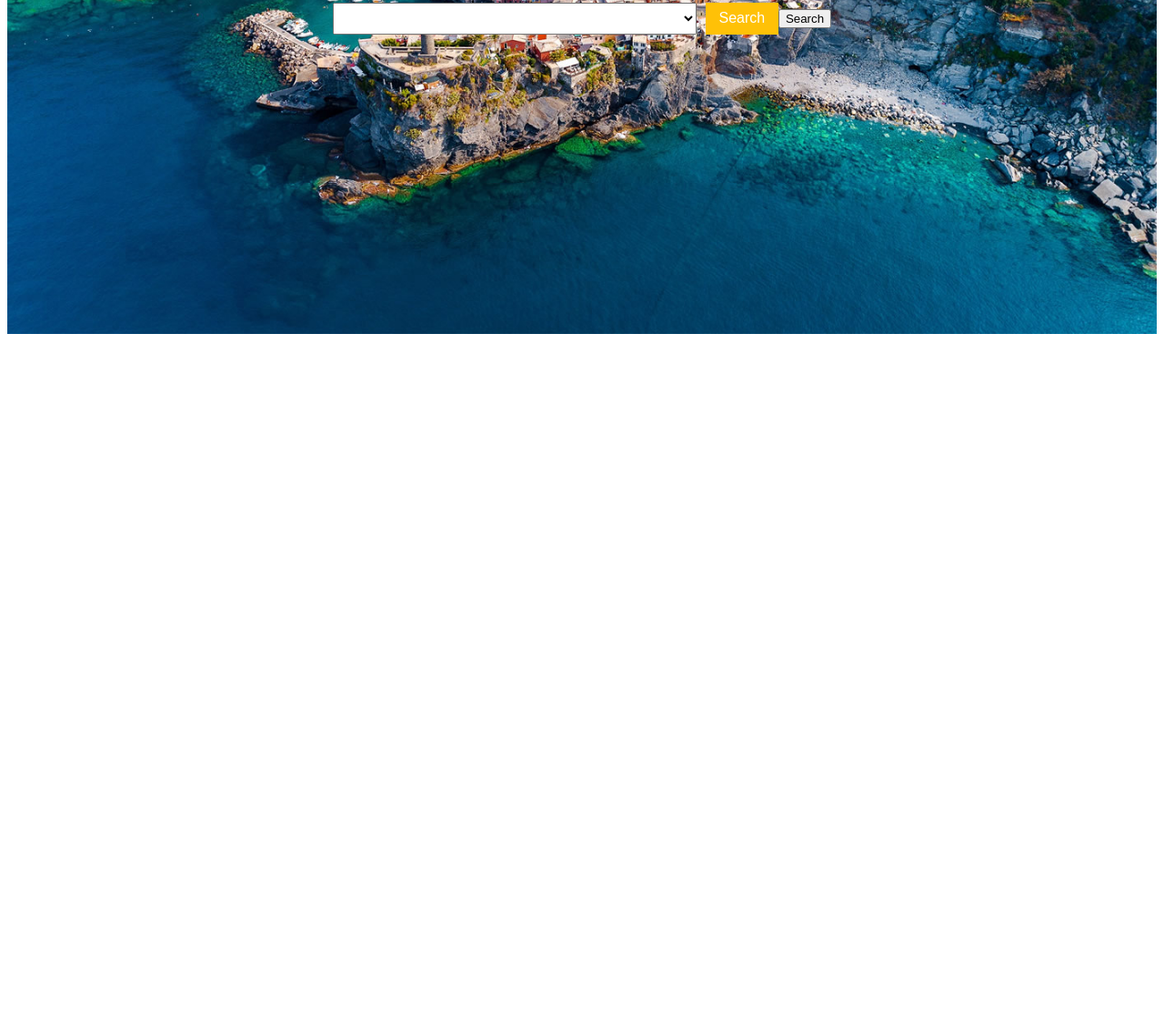
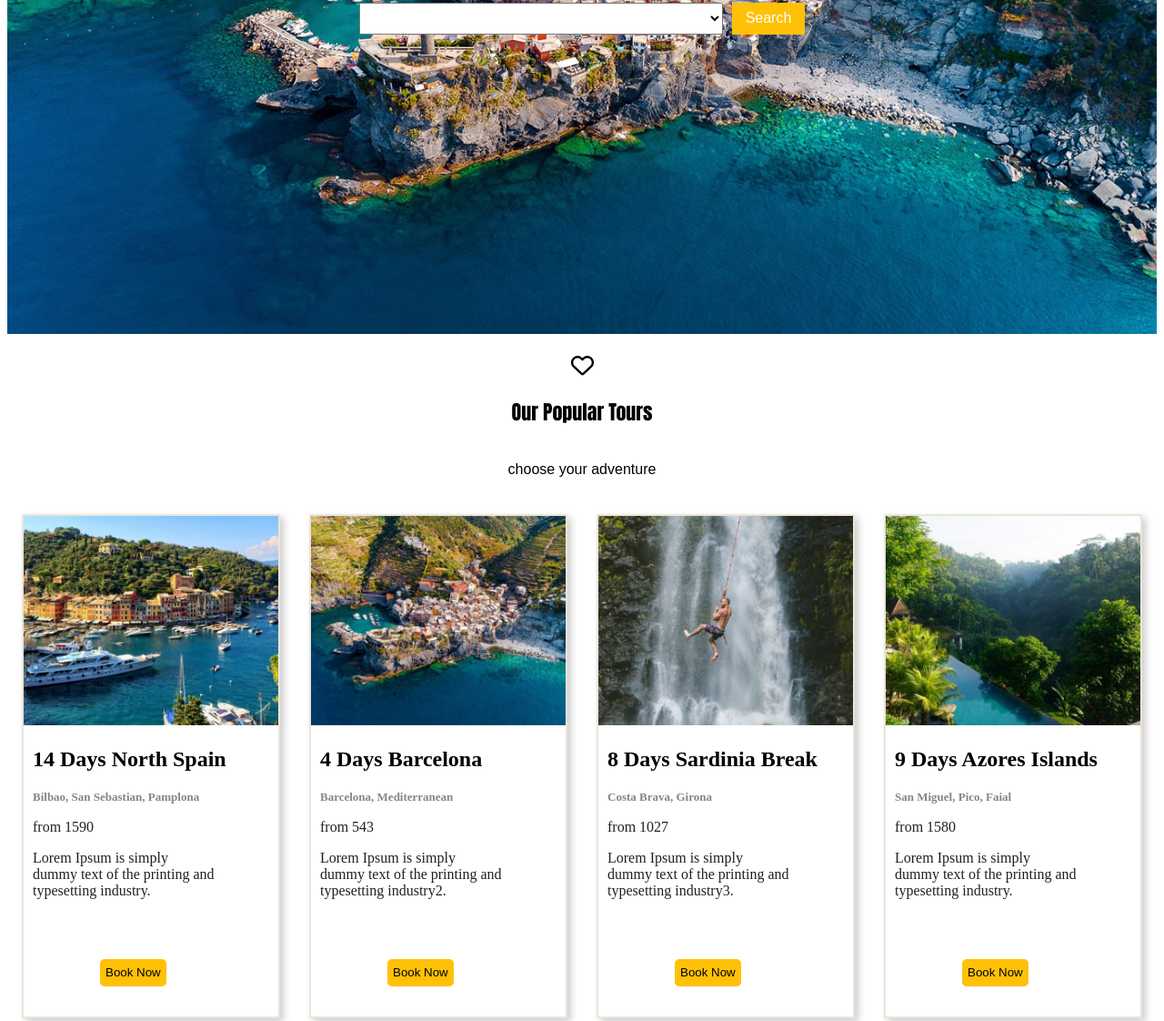
Before and after one commit to iurimach/Travel-clon-from--wordpress, a plain HTML site: page index.html in a window 1280 px wide. Shown: the part 447-1569 px from the top of the page at 91% size. Before the commit the page ends 850 px from the top, so only its background shows below. Drawn offline with Linux system fonts and the light colour scheme; a small style sheet from the web is missing.

Commit message:
add -section 2

```diff
--- a/app.js
+++ b/app.js
@@ -0,0 +1,78 @@
+var data = [
+    { id: 1, img:'/images/div1/nicosia.jpg', button: 'Book Now',title:'14 Days North Spain', title2:'Bilbao, San Sebastian, Pamplona', price:'from 1590', description: 'Lorem Ipsum is simply dummy text of the printing and typesetting industry.', },
+    { id: 2, img:'/images/div1/barcelona.jpg', button: 'Book Now',title:'4 Days Barcelona', title2:'Barcelona, Mediterranean', price:'from 543', description: 'Lorem Ipsum is simply dummy text of the printing and typesetting industry2.', },
+    { id: 3, img:'/images/div1/sardina.jpg', button: 'Book Now',title:'8 Days Sardinia Break', title2:'Costa Brava, Girona', price:'from 1027', description: 'Lorem Ipsum is simply dummy text of the printing and typesetting industry3.', },
+    { id: 4, img:'/images/div1/azores.jpg', button: 'Book Now',title:'9 Days Azores Islands', title2:'San Miguel, Pico, Faial', price:'from 1580', description: 'Lorem Ipsum is simply dummy text of the printing and typesetting industry.', },
+    { id: 5, img:'/images/div1/nicosia.jpg', button: 'Book Now',title:'2 Days in Nicosia', title2:'Weekend in Nicosia', price:'from 139', description: 'Lorem Ipsum is simply dummy text of the printing and typesetting industry.', },
+    { id: 6, img:'/images/div1/besparmk.jpg', button: 'Book Now',title:'7 Days Besparmak Trail', title2:'Walking vacation in North Cyprus', price:'from 798', description: 'Lorem Ipsum is simply dummy text of the printing and typesetting industry.', },
+    { id: 7, img:'/images/div1/barcelona.jpg', button: 'Book Now',title:'3 Days Northern Cyprus', title2:'Famagusta, Nicosia, Kyrenia', price:'from 411', description: 'Lorem Ipsum is simply dummy text of the printing and typesetting industry.', },
+    { id: 8, img:'/images/div1/lisabon.jpg', button: 'Book Now',title:'3 Days in Lisbon', title2:'Lisbon and Sintra', price:'from 349', description: 'Lorem Ipsum is simply dummy text of the printing and typesetting industry.', },
+
+];
+
+  // Function to remove items
+  function removeItem(itemId) {
+    data = data.filter(item => item.id !== itemId);
+    displayItems();
+  }
+  //ეს ქმნის სურათის პარამეტრებს, სურათის შემქნას, ამ ფუნქციას გამოვიძახებ ქვმოთ იტმებში,
+  function createImage(src) {
+    var img = document.createElement('img');
+    img.src = src;
+    img.alt = 'Image';
+    return img;
+  }
+
+  // Function to display items and create buttons
+  function displayItems() {
+    var itemsContainer = document.getElementById('items-container');
+
+
+    data.forEach(item => {
+      var items=document.createElement('div'); // divs ვქმნი იტემბის სურტებს ღილკებს ვტენი შიგნით
+      var button = document.createElement('button'); // ეს ღილაკია იტემის
+      button.innerHTML = item.button;
+      button.addEventListener('click', () => showDescription(item.id));
+
+
+      //აქ შემომაქ სურათი
+      var imageElement = createImage(item.img)
+
+    // აქ ვქმნი პარაგრაფს სათაურს
+      var title = document.createElement('h2');
+      title.innerHTML=item.title;
+    // აქ ვქმნი პარაგრაფს სათაურს2
+      var title2 = document.createElement('h3');
+      title2.innerHTML=item.title2;
+
+      var price=document.createElement('p')
+      price.innerHTML=item.price
+      // აქ ვქმნი პარაგრაფს  დესქრიფშენს
+      var description = document.createElement('p');
+      description.innerHTML = item.description;
+
+
+
+      //იტემს გადავცემ შვილ ელემენტებს
+      items.appendChild(imageElement)
+      items.appendChild(title)
+      items.appendChild(title2)
+      items.appendChild(price)
+      items.appendChild(description );
+      items.appendChild(button);
+
+      //მთავარ დივს ჰტმლ მხარეს რაც მაქ გადავცემ აქ შემნილ იტემბის მშობელს
+      itemsContainer.appendChild(items);
+    });
+  }
+
+  // Function to show description
+  function showDescription(itemId) {
+    var selectedItem = data.find(item => item.id === itemId);
+    if (selectedItem) {
+      alert(selectedItem.description);
+    }
+  }
+
+  // Initial display
+  displayItems();
--- a/index.html
+++ b/index.html
@@ -5,6 +5,7 @@
     <meta name="viewport" content="width=device-width, initial-scale=1.0">
     <title>travel</title>
     <link rel="stylesheet" href="style.css">
+    <link rel="stylesheet" href="https://cdnjs.cloudflare.com/ajax/libs/font-awesome/6.0.0/css/all.min.css" integrity="sha512-Ly3gW98vlV5/Hw4+jdZsb1hCGx0VqHpa3D27+Hapn0U0f1lV6pVpeGwQ1dz4+4+EcPVsFgPhmC8gAkjUSIfnUg==" crossorigin="anonymous" referrerpolicy="no-referrer" />
 </head>
 <body>
 
@@ -40,10 +41,21 @@
                     <option value="audi">Spain</option>
                 </select>
                 <button class="coverbutton" onclick="zoro()">Search</button>
-                <button class="coverbutto">Search</button>
+
 
         </div>
     </div>
+    <div class="divwrapper2">
+        <img src="images/heart-regular.svg" alt="err" class="heart-icon">
+        <p class="diwwraper2-p2">Our Popular Tours</p>
+        <p class="diwwraper2-p3">choose your adventure</p>
+
+    </div>
+
+    <div id="items-container">
+        <!-- აქ წერია იტემბის კოდი ჯავასკრიპტიდან ვსავ ამ დივში -->
+    </div>
+
 
     <script src="app.js"></script>
 </body>
--- a/style.css
+++ b/style.css
@@ -86,3 +86,73 @@ nav a:hover {
     font-size: 16px;
     cursor: pointer;
 }
+/*       meore    divi     მეორე      დივი----- */
+.divwrapper2{
+    margin-top: 20px;
+    display: flex;
+    flex-direction:column;
+    width: 100%;
+    height: 100px;
+
+    justify-content: center;
+    align-items: center;
+}
+
+.diwwraper2-p2{
+    font-family: Impact, Haettenschweiler, 'Arial Narrow Bold', sans-serif;
+    font-size: 22px;
+}
+.diwwraper2-p3{
+    font-family:Arial, Helvetica, sans-serif;
+}
+.heart-icon{
+    height: 25px;
+}
+/* items style------------ */
+#items-container{
+    width: 100%;
+    height: auto;
+
+    display: flex;
+    flex-wrap: wrap;
+   justify-content: space-around;
+   margin-top: 20px;
+}
+
+#items-container>div{
+    width: 280px;
+    height: 550px;
+    margin-top: 30px;
+    border: 2px solid rgb(235, 229, 216);
+    box-shadow: 4px 4px 8px rgba(0, 0, 0, 0.2);
+}
+#items-container>div>img{
+    width: 280px;
+    height: 230px;
+
+
+}
+#items-container>div>h2{
+   margin-left: 10px;
+}
+#items-container>div>h3{
+    color: #858585;
+    font-size: 13px;
+    margin-left: 10px;
+}
+
+#items-container>div>p{
+    max-width: 200px;
+    margin-left: 10px;
+
+    color: #212121;
+}
+#items-container>div>button{
+    background-color: #ffc107;
+    border:  none;
+    cursor: pointer;
+    height: 30px;
+    border-radius: 5px;
+    margin-top: 50px;
+    margin-left: 30%;
+}
```
Also changed, not shown: images/div1/azores.jpg (added), images/div1/barcelona.jpg (added), images/div1/besparmk.jpg (added), images/div1/cypros.jpg (added), images/div1/islandia.jpg (added), images/div1/lisabon.jpg (added), images/div1/nicosia.jpg (added), images/div1/sardina.jpg (added), images/div1/tac5-600x500.jpg (added), images/heart-regular.svg (added).
